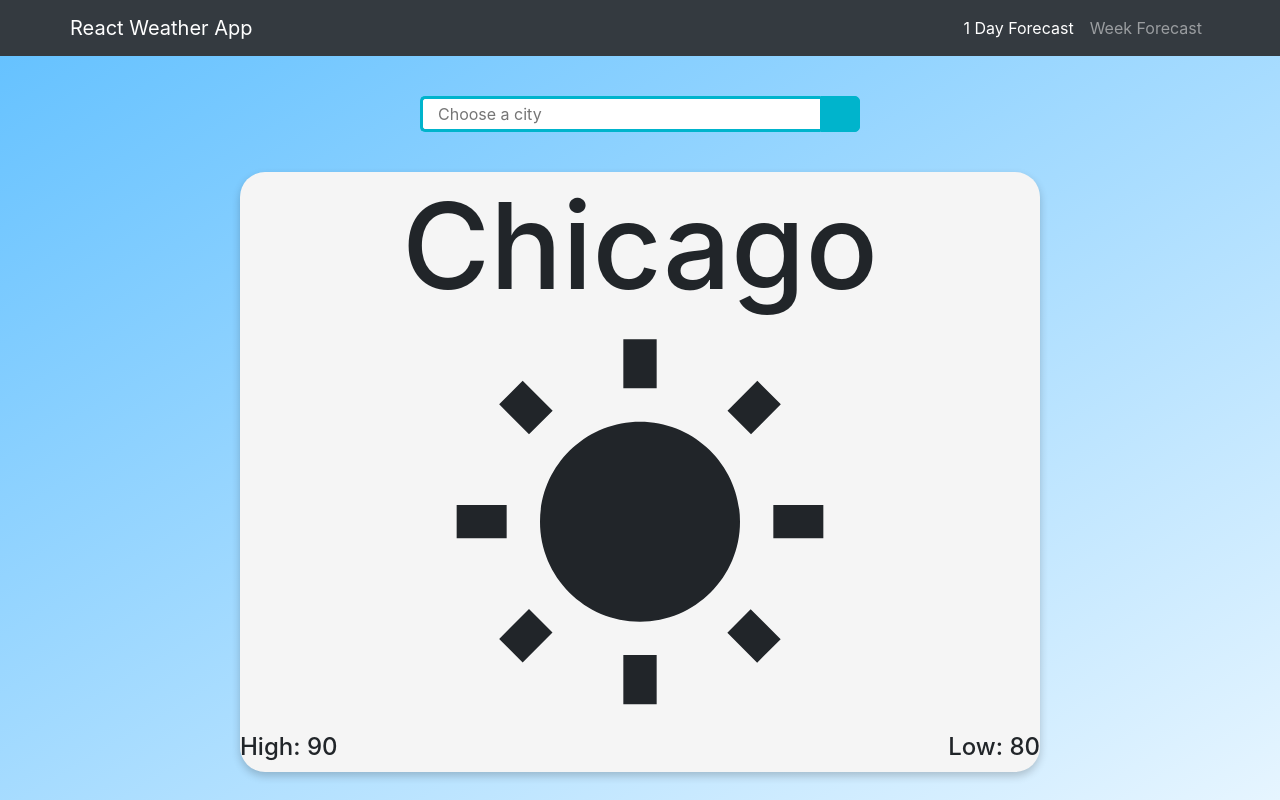
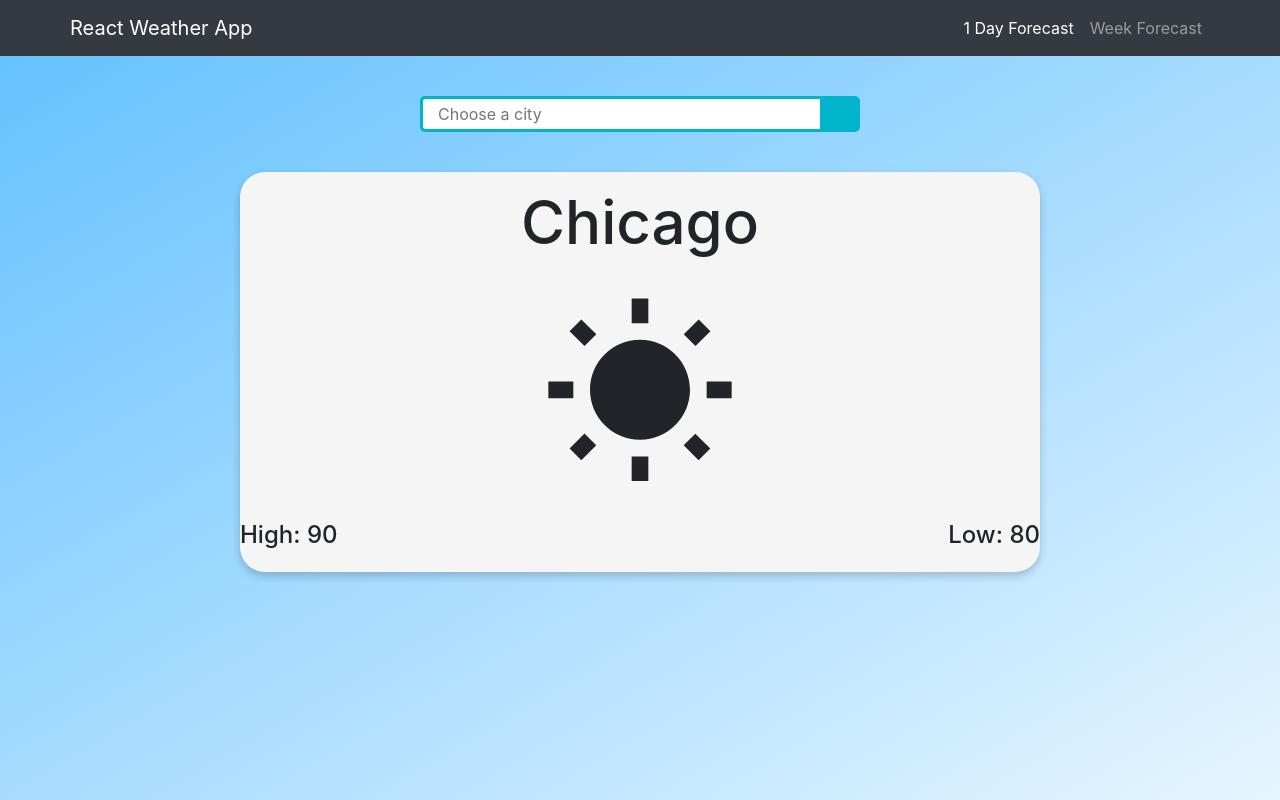
Before and after one commit to MatthewHainesStrive/Intern-weather-app, a React (Create React App) app: page / in a window 1280 px wide. Built offline with nearby package versions, Linux system fonts and the light colour scheme; no server answers.

Commit message:
added searchbar funciton

```diff
--- a/src/Components/Homepage.tsx
+++ b/src/Components/Homepage.tsx
@@ -33,17 +33,22 @@ export default function Homepage() {
     getWeather();
   }, [city]);
 
+  const updateCity = (city: string) => {
+    console.log("city1 " + city);
+    setCity(() => city);
+  };
+
   return (
     <div className={styles.Homepage}>
       <div className={styles.wrapper}>
-        <SearchBar />
+        <SearchBar updateCity={updateCity} />
         <WeatherCard
-          tempHigh={90}
-          tempLow={80}
-          city={"Chicago"}
-          icon={"temp"}
+          tempHigh={Math.trunc(currWeather.tempHigh)}
+          tempLow={Math.trunc(currWeather.tempLow)}
+          city={city}
+          icon={currWeather.icon}
           width={800}
-          height={600}
+          height={400}
         />
       </div>
     </div>
--- a/src/Components/SearchBar.tsx
+++ b/src/Components/SearchBar.tsx
@@ -1,7 +1,15 @@
-import React from "react";
+import React, { useRef, useState } from "react";
 import styles from "../Styling/searchBar.module.css";
 
-export default function SearchBar() {
+export default function SearchBar({ updateCity }: SearchBarProps) {
+  const inputRef = useRef<HTMLInputElement>(null);
+
+  const handleClick = () => {
+    if (inputRef.current) {
+      updateCity(inputRef.current.value);
+    }
+  };
+
   return (
     <div className={styles.wrap}>
       <div className={styles.search}>
@@ -9,11 +17,20 @@ export default function SearchBar() {
           type="text"
           className={styles.searchTerm}
           placeholder="Choose a city"
+          ref={inputRef}
         />
-        <button type="submit" className={styles.searchButton}>
+        <button
+          type="submit"
+          className={styles.searchButton}
+          onClick={handleClick}
+        >
           <i className={"fa fa-search"}></i>
         </button>
       </div>
     </div>
   );
 }
+
+interface SearchBarProps {
+  updateCity: (city: string) => any;
+}
--- a/src/Components/WeatherCard.tsx
+++ b/src/Components/WeatherCard.tsx
@@ -11,8 +11,8 @@ export default function WeatherCard({
   width,
   height,
 }: weatherDetails) {
-  const textSize: number = width * 0.15;
-  let iconSize: number = width * 0.5;
+  const textSize: number = height * 0.15;
+  let iconSize: number = height * 0.5;
   return (
     <div className={styles.card} style={{ width: width, height: height }}>
       <h2 style={{ fontSize: textSize }}>{city}</h2>
--- a/src/Services/WeatherApi.ts
+++ b/src/Services/WeatherApi.ts
@@ -7,6 +7,7 @@ const getGeoLocation = async (city: string) => {
       "&limit=1&appid=" +
       "8e678c37738dbf5627dd4e07dc55fe50"
   );
+  console.log("Resp: " + JSON.stringify(cityResp));
   const { lat, lon } = cityResp.data[0];
   return { lat, lon };
 };
@@ -32,7 +33,6 @@ export const getSingleDay = async (city: string) => {
 export const getWeekWeather = async (city: string) => {
   let { lat, lon } = await getGeoLocation(city);
 
-  console.log("here");
   const params = {
     lat,
     lon,
```
